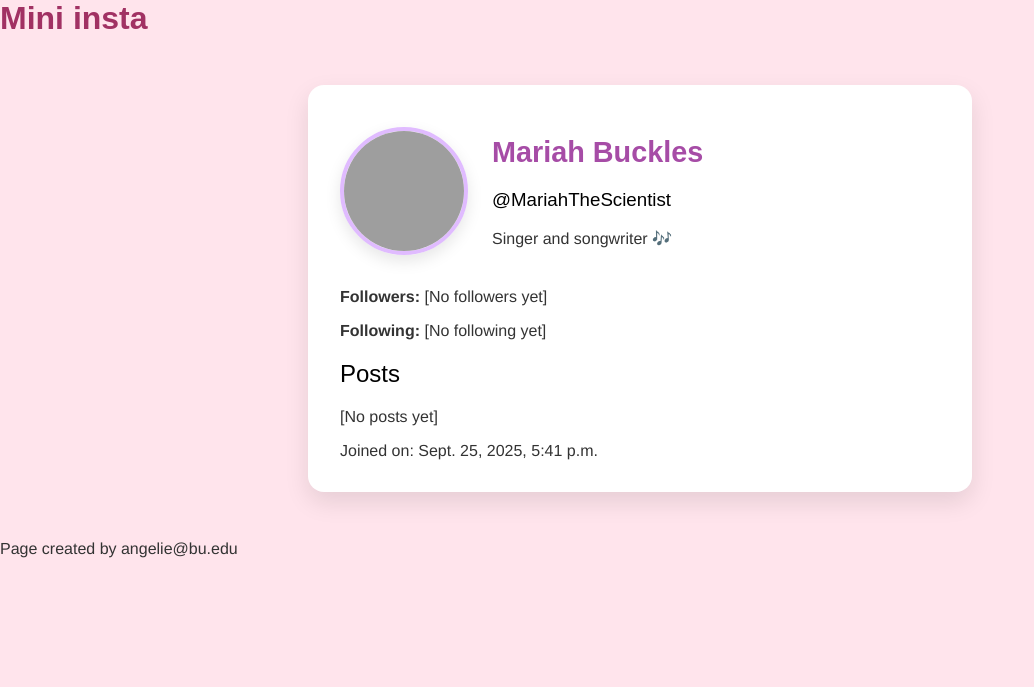
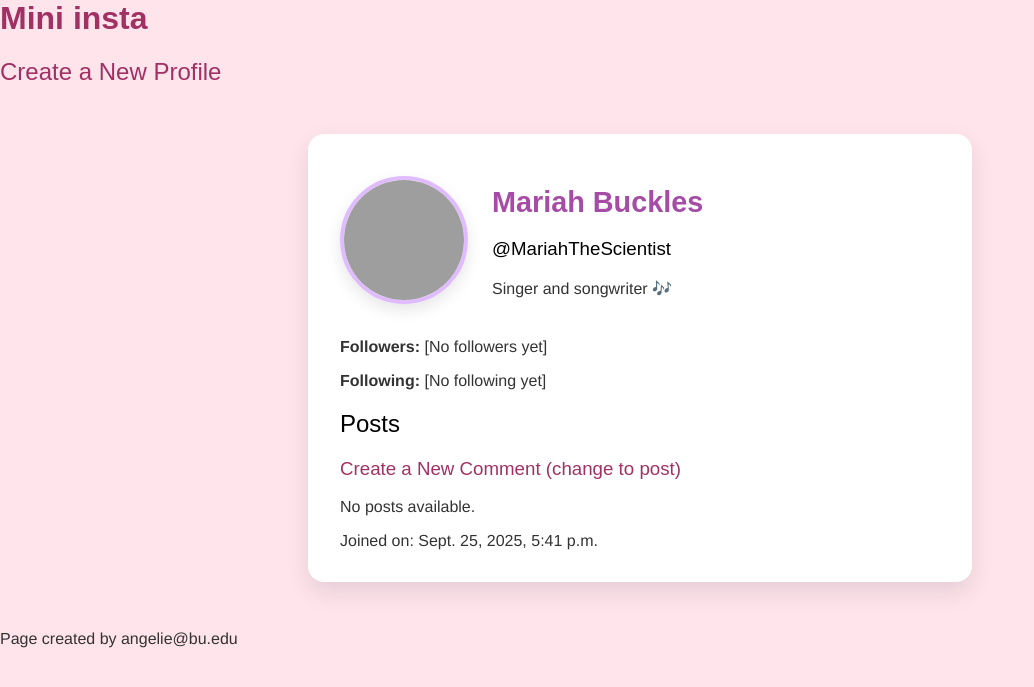
Before and after one commit to angelie04/cs412, a Django app: page /mini_insta/profile/1 in a window 1280 px wide. Shown: the top 687 px of the page, without its empty margins (0-1034 px from the left). Run offline with Django 5.2, Linux system fonts and the light colour scheme; data comes from the database, SQL or seed files in the repository; both versions use the stored data as it was after the commit; grey boxes are pictures that could not be loaded.

Commit message:
finished task 1, also pushed comment code from module vid, will delete later

```diff
--- a/mini_insta/admin.py
+++ b/mini_insta/admin.py
@@ -2,6 +2,9 @@
 from django.contrib import admin
 
 # Register your models here.
-from .models import Profile
+from .models import *
 
 admin.site.register(Profile)
+admin.site.register(Comment)
+admin.site.register(Post)
+admin.site.register(Photo)
--- a/mini_insta/models.py
+++ b/mini_insta/models.py
@@ -2,6 +2,7 @@
 # Author: Angelie Darbouze (angelie@bu.edu), 9/25/2025
 # Description: Defines data models for the mini_insta application
 from django.db import models
+from django.urls import reverse
 
 class Profile(models.Model):
     """Models the data attributes of an individual user profile"""
@@ -15,3 +16,56 @@ class Profile(models.Model):
     def __str__(self):
         """ return a string representation of the Profile model"""
         return self.display_name
+
+    def get_absolute_url(self): #might not need this
+        """ returns the URL to access a particular profile instance"""
+        return reverse('show_profile', kwargs={'pk': self.pk})
+
+    def get_all_posts(self):
+        """return a queryset of posts about this profile"""
+        # use object manager to retrieve posts about this profile
+        posts = Post.objects.filter(profile=self)
+        return posts
+
+class Comment(models.Model):
+    """ models the data attributes of a comment on a profile"""
+
+    #data attributes for a comment
+    profile = models.ForeignKey(Profile, on_delete=models.CASCADE)
+    text = models.TextField(blank=False)
+    published = models.DateTimeField(auto_now=True)
+    author = models.TextField(blank=False)
+
+    def __str__(self):
+        """ return a string representation of the Comment model"""
+        return f' {self.text}'
+
+class Post(models.Model):
+    """ models the data attributes of a post on a profile"""
+
+    #data attributes for a post
+    profile = models.ForeignKey(Profile, on_delete=models.CASCADE)
+    timestamp = models.DateTimeField(auto_now=True)
+    caption = models.TextField(blank=False)
+
+    def __str__(self):
+        """ return a string representation of the Post model"""
+        return f' {self.caption}'
+
+    def get_all_photos(self):
+        """ return a queryset of photos about this post"""
+        # use object manager to retrieve photos about this post
+        photos = Photo.objects.filter(post=self)
+        return photos
+
+class Photo (models.Model):
+    """ models the data attributes of a photo in a post"""
+
+    #data attributes for a photo
+    post = models.ForeignKey(Post, on_delete=models.CASCADE)
+    image_url = models.URLField(blank=False)
+    timestamp = models.DateTimeField(auto_now=True)
+
+    def __str__(self):
+        """ return a string representation of the Photo model"""
+        return f' {self.image_url}'
--- a/mini_insta/templates/mini_insta/base.html
+++ b/mini_insta/templates/mini_insta/base.html
@@ -16,6 +16,7 @@
     <head>
         <!-- link for the header text, so that users can always go back to home page if needed -->
         <h1> <a href="{% url 'show_all_profiles' %}"><strong> Mini insta </strong></a></h1>
+        <h2><a href="{% url 'create_profile' %}">Create a New Profile</a></h2>
     </head>
     <!-- subsitute specific content here -->
     {% block content %}
--- a/mini_insta/templates/mini_insta/show_profile.html
+++ b/mini_insta/templates/mini_insta/show_profile.html
@@ -2,6 +2,8 @@
 <!-- Author: Angelie Darbouze (angelie@bu.edu), 9/25/2025 -->
 <!-- Description: This template renders a profile page for a single Profile record. It displays a larger profile image, user information, and placeholders for followers, following, and posts. -->
 {% extends 'mini_insta/base.html' %}
+{% load static %}
+
 
 {% block content %}
 <div class="profile-container">
@@ -21,7 +23,31 @@
     </div>
     <div class="profile-posts">
         <h2>Posts</h2>
-        <p>[No posts yet]</p>
+        <h3><a href="{% url 'create_comment' profile.pk %}">Create a New Comment (change to post)</a></h3>
+        <!-- display the users posts here, for now we are diplaying comments -->
+        <!-- {{profile.get_all_comments}} -->
+        {% for post in profile.get_all_posts %}
+        <div>
+            {% with photos=post.get_all_photos %}
+            {% if photos|length %}
+            <a href="{% url 'show_post' post.pk %}">
+                <img src="{{ photos.0.image_url }}" alt="Post Image" class="post-image">
+            </a>
+            {% else %}
+            <img src="{% static 'no-image.png' %}" alt="No Image Available" class="post-photo">
+            {% endif %}
+            {% endwith %}
+            <p>{{ post.caption }}</p>
+        </div>
+        {% empty %}
+        <p>No posts available.</p>
+        {% endfor %}
+        {% for comment in profile.get_all_comments %}
+        <div>
+            <strong> by {{ comment.author }}:</strong>
+            <p>{{ comment.text }}</p>
+        </div>
+        {% endfor %}
     </div>
     <div>
         Joined on: {{ profile.join_date }}
--- a/mini_insta/urls.py
+++ b/mini_insta/urls.py
@@ -2,8 +2,11 @@
 # defines URL patterns for the mini_insta app
 # Angelie Darbouze (angelie@bu.edu), 9/25/2025
 from django.urls import path
-from .views import ProfileListView, ProfileDetailView
+from .views import *
 urlpatterns = [
      path('', ProfileListView.as_view(), name='show_all_profiles'), #for the homepage
      path('profile/<int:pk>', ProfileDetailView.as_view(), name='show_profile'), # for the individual profile page
+     path('profile/create', ProfileCreateView.as_view(), name='create_profile'), # for the create profile page
+     path('profile/<int:pk>/create_comment', CommentCreateView.as_view(), name='create_comment'), # for the create comment page
+     path('post/<int:pk>', PostDetailView.as_view(), name='show_post'), # for the individual post page
 ]
--- a/mini_insta/views.py
+++ b/mini_insta/views.py
@@ -2,8 +2,10 @@
 # Author: Angelie Darbouze (angelie@bu.edu), 9/25/2025
 # Description: Defines the view classes for the mini_insta app
 from django.shortcuts import render
-from django.views.generic import ListView, DetailView
-from .models import Profile
+from django.views.generic import ListView, DetailView, CreateView
+from .models import *
+from .forms import ProfileForm, CommentForm
+from django.urls import reverse
 
 # Create your views here.
 
@@ -21,3 +23,57 @@ class ProfileDetailView(DetailView):
     model = Profile
     template_name = 'mini_insta/show_profile.html'
     context_object_name = 'profile' # note singular variable name
+
+class ProfileCreateView(CreateView): # new
+    """Define a view class to create a new profile
+    (1) display the HTML form to user (GET)
+    (2) process the form submission and store the new profile object (POST)
+    """
+
+    model = Profile
+    form_class = ProfileForm
+    template_name = 'mini_insta/create_profile.html'
+    # success_url = '/profiles/'  # Redirect to the profile list after successful creation
+
+class PostDetailView(DetailView): #new
+    """A view class to show a single post page"""
+
+    model = Post
+    template_name = 'mini_insta/show_post.html'
+    context_object_name = 'post' # note singular variable name
+
+class CommentCreateView(CreateView): # from module video
+    """ A view to handle creation of a new Comment on a Profile"""
+
+    form_class = CommentForm
+    template_name = 'mini_insta/create_comment_form.html'
+
+    def get_success_url(self):
+        """ after successfully creating a comment, return to the profile page"""
+        # get the profile pk from the URL
+        pk = self.kwargs['pk']
+        return reverse('show_profile', kwargs={'pk': pk})
+
+    def get_context_data(self): # this is to add the profile class to the context (when you click create comment for a specific profile!!)
+        """Add the profile object to the context"""
+        context = super().get_context_data()
+        #find and add the profile to the context
+        profile_pk = self.kwargs['pk']
+        profile = Profile.objects.get(pk=profile_pk)
+        context['profile'] = profile
+        return context
+
+    def form_valid(self, form):
+        """This method handles the form submission and saves
+        the new object to the Django database.
+        We need to add the foreign key of the profile to the Comment
+        object before saving it to the database.
+        """
+        # get the profile pk from the URL
+        profile_pk = self.kwargs['pk']
+        # get the Profile object associated with this pk
+        profile = Profile.objects.get(pk=profile_pk)
+        # associate this profile with the comment being created
+        form.instance.profile = profile #attach the correct profile to the comment
+        # call the super class form_valid() method to save the new comment object
+        return super().form_valid(form)
--- /dev/null
+++ b/mini_insta_url.txt
@@ -0,0 +1 @@
+https://cs-webapps.bu.edu/angelie/mini_insta/
--- a/static/styles-mini_insta.css
+++ b/static/styles-mini_insta.css
@@ -78,7 +78,19 @@ a {
   font-weight: bold;
   color: #a64ca6;
 }
-
+/*  images post */
+.post-image {
+  width: 100%;
+  height: auto;
+  border-radius: 12px;
+  box-shadow: 0 4px 10px rgba(0, 0, 0, 0.1);
+}
+.post-gallery {
+  display: grid;
+  grid-template-columns: repeat(auto-fit, minmax(250px, 1fr));
+  gap: 1rem;
+  margin: 1rem 0;
+}
 /* Light purple buttons */
 .button {
   background-color: #e0bbff;
```
Also changed, not shown: mini_insta/forms.py (added, +19 -0 lines), mini_insta/templates/mini_insta/create_comment_form.html (added, +16 -0 lines), mini_insta/templates/mini_insta/create_profile.html (added, +15 -0 lines), mini_insta/templates/mini_insta/show_post.html (added, +26 -0 lines), db.sqlite3, mini_insta/migrations/0004_comment.py (added), mini_insta/migrations/0005_post_photo.py (added), static/no-image.png (added).
